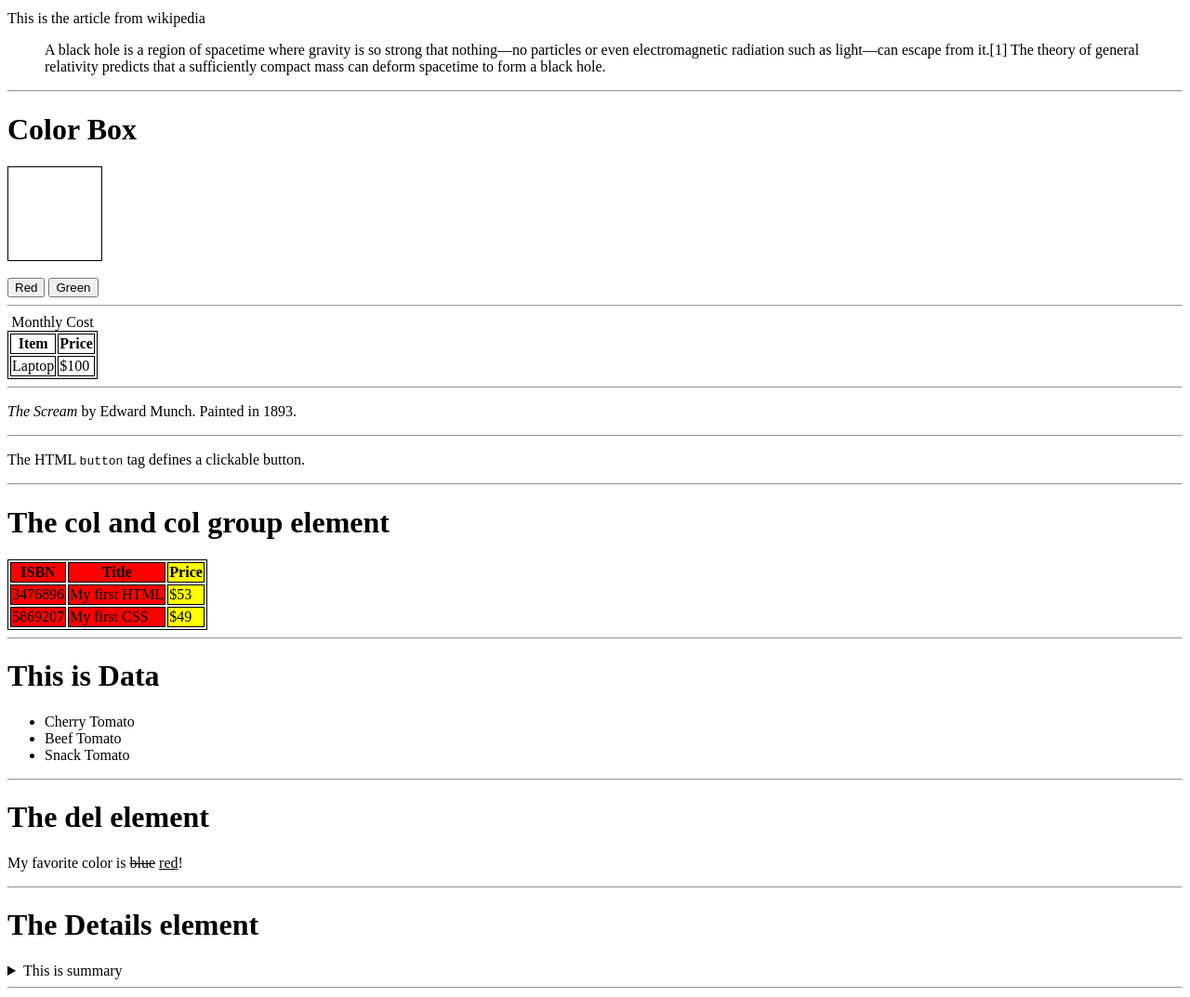
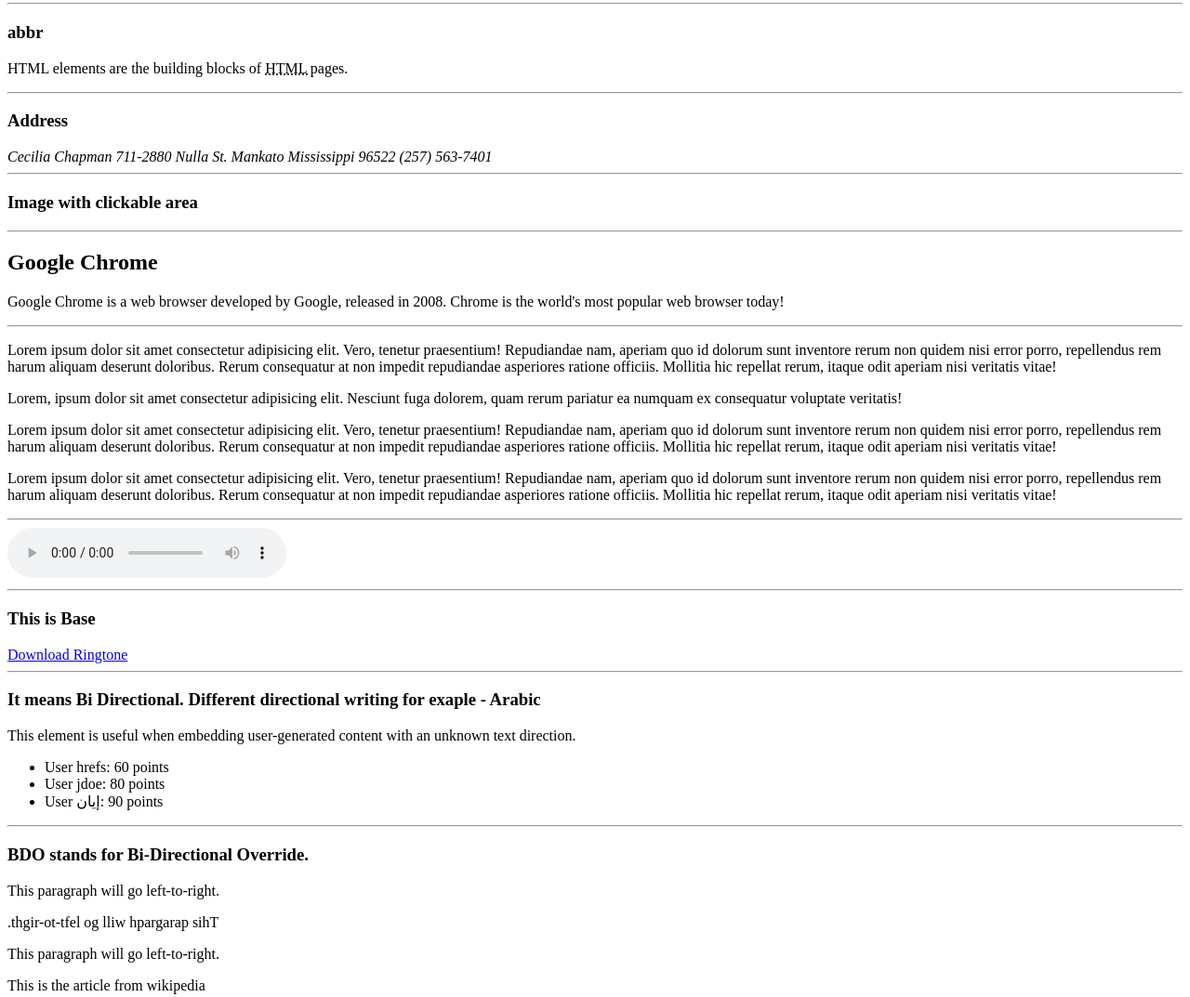
Before and after one commit to bmnazmussakib/assignment1, a plain HTML site: page practice.html in a window 1280 px wide. Shown: the part 221-1294 px from the top of the page at 93% size. Drawn offline with Linux system fonts and the light colour scheme.

Commit message:
Update practice.html

```diff
--- a/practice.html
+++ b/practice.html
@@ -7,6 +7,65 @@
     <body>
         <h1 class="head">This is Practice Page</h1>
         <a href="index.html">Home</a>
+
+        <!-- This is <a> tag -->
+        <a href="https://facebook.com"></a><hr>
+
+    <!-- This is <abbr> -->
+        <h3>abbr</h3>
+        <p>HTML elements are the building blocks of <abbr title="Hyper Text Markup Language"> HTML </abbr> pages.</p><hr>
+
+    <!-- Adress -->
+        <h3>Address</h3>
+        <address>
+            Cecilia Chapman
+            711-2880 Nulla St.
+            Mankato Mississippi 96522
+            (257) 563-7401
+        </address><hr>
+
+    <!-- Area -->
+        <h3>Image with clickable area</h3><hr>
+
+    <!-- Article -->
+    <article>
+        <h2>Google Chrome</h2>
+        <p>Google Chrome is a web browser developed by Google, released in 2008. Chrome is the world's most popular web browser today!</p>
+    </article><hr>
+
+    <!-- Aside -->
+        <p>Lorem ipsum dolor sit amet consectetur adipisicing elit. Vero, tenetur praesentium! Repudiandae nam, aperiam quo id dolorum sunt inventore rerum non quidem nisi error porro, repellendus rem harum aliquam deserunt doloribus. Rerum consequatur at non impedit repudiandae asperiores ratione officiis. Mollitia hic repellat rerum, itaque odit aperiam nisi veritatis vitae!</p>
+
+        <aside>
+            <p>Lorem, ipsum dolor sit amet consectetur adipisicing elit. Nesciunt fuga dolorem, quam rerum pariatur ea numquam ex consequatur voluptate veritatis!</p>
+        </aside>
+
+        <p>Lorem ipsum dolor sit amet consectetur adipisicing elit. Vero, tenetur praesentium! Repudiandae nam, aperiam quo id dolorum sunt inventore rerum non quidem nisi error porro, repellendus rem harum aliquam deserunt doloribus. Rerum consequatur at non impedit repudiandae asperiores ratione officiis. Mollitia hic repellat rerum, itaque odit aperiam nisi veritatis vitae!</p>
+        <p>Lorem ipsum dolor sit amet consectetur adipisicing elit. Vero, tenetur praesentium! Repudiandae nam, aperiam quo id dolorum sunt inventore rerum non quidem nisi error porro, repellendus rem harum aliquam deserunt doloribus. Rerum consequatur at non impedit repudiandae asperiores ratione officiis. Mollitia hic repellat rerum, itaque odit aperiam nisi veritatis vitae!</p><hr>
+
+    <!-- Audio Tag -->
+        <audio controls>
+            <source src="./iphone_notification_.mp3" type="audio/mp3">
+        </audio><hr>
+
+    <!-- Base -->
+        <h3>This is Base</h3>
+        <a href="/iphone-ringtones">Download Ringtone</a><hr>
+
+    <!-- bdi -->
+        <h3>It means Bi Directional. Different directional writing for exaple - Arabic</h3>
+        <p>This element is useful when embedding user-generated content with an unknown text direction.</p>
+        <ul>
+            <li>User <bdi>hrefs</bdi>: 60 points</li>
+            <li>User <bdi>jdoe</bdi>: 80 points</li>
+            <li>User <bdi>إيان</bdi>: 90 points</li>
+          </ul><hr>
+
+    <!-- BDO -->
+    <h3>BDO stands for Bi-Directional Override.</h3>
+    <p>This paragraph will go left-to-right.</p>
+    <p><bdo dir="rtl">This paragraph will go left-to-right.</bdo></p>
+    <p><bdo dir="ltr">This paragraph will go left-to-right.</bdo></p>
 
         <!-- This is Blockquote -->
             <p>This is the article from wikipedia</p>
```
